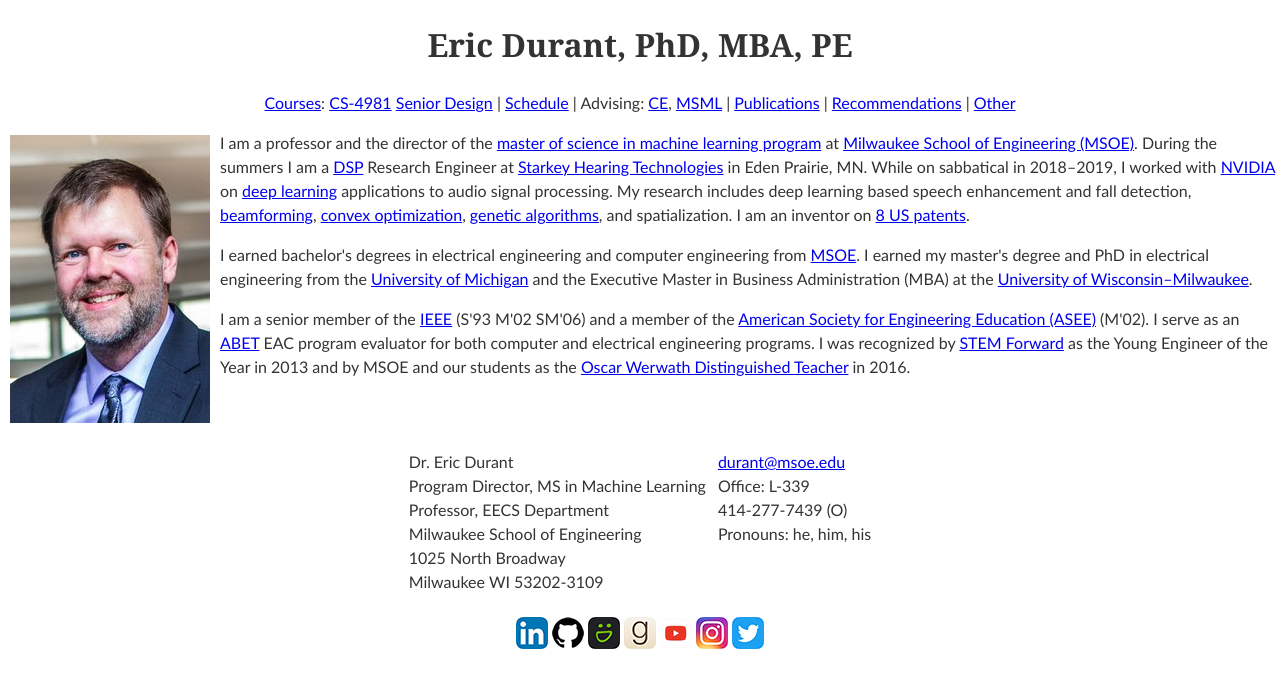
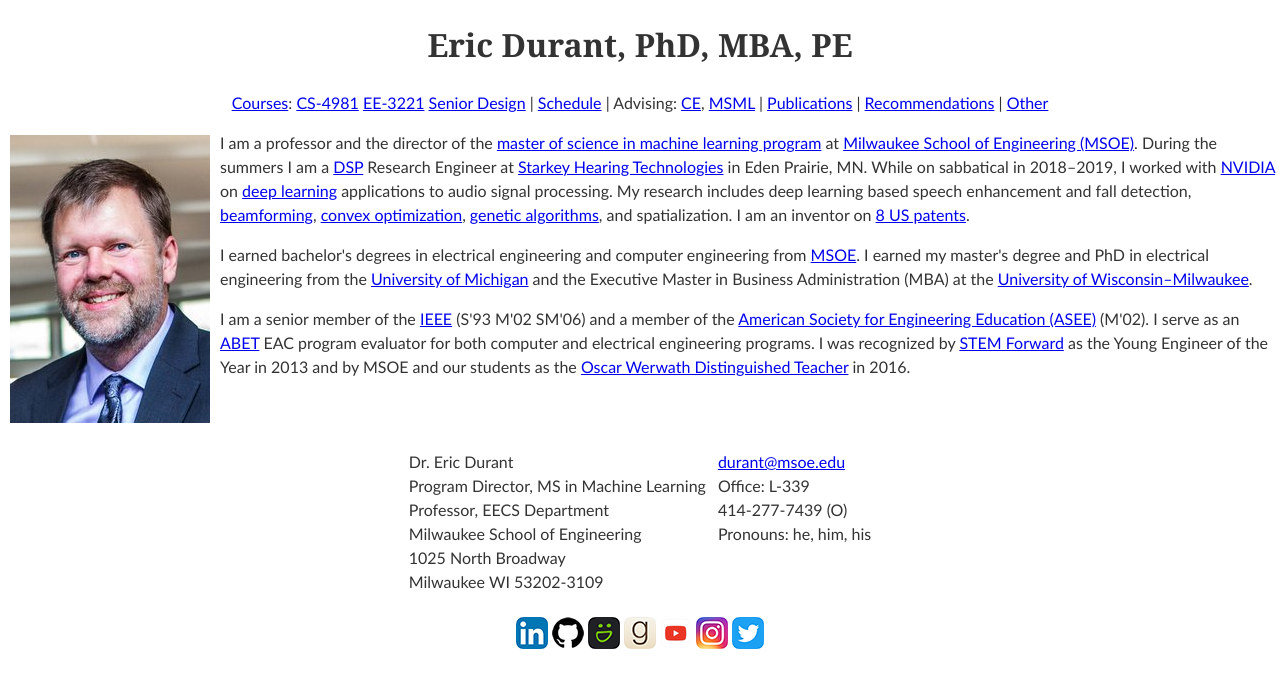
Before and after one commit to edurant/edurant.github.io, a Jekyll site: the page built from index.html, in a window 1280 px wide. Shown: the top 688 px of the page. Built offline with Jekyll 4.4.1, drawn with Linux system fonts in a browser that asks for light colours.

Commit message:
homepage: partial transition to winter term

```diff
--- a/index.html
+++ b/index.html
@@ -15,8 +15,8 @@
 <h1 align="center">{{page.title}}</h1>
 
 <div align="center">
-    <p><a href="courses/">Courses</a>: <a href="courses/cs4981/">CS-4981</a> <a href="https://gitlab.com/msoe.edu/eecs/seniordesign/ce/wikis/">Senior Design</a>
-    | <a href="sched/f22.html">Schedule</a>
+    <p><a href="courses/">Courses</a>: <a href="courses/cs4981/">CS-4981</a> <a href="courses/ee3221/">EE-3221</a> <a href="https://gitlab.com/msoe.edu/eecs/seniordesign/ce/wikis/">Senior Design</a>
+    | <a href="sched/w2223.html">Schedule</a>
     | Advising: <a href="advising/">CE</a>, <a href="advising/msml.html">MSML</a>
     | <a href="https://scholar.google.com/citations?user=FSlPi_wAAAAJ">Publications</a>
     | <a href="rec.html">Recommendations</a>
```
